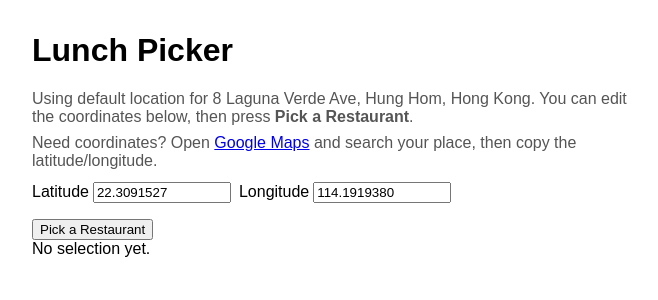
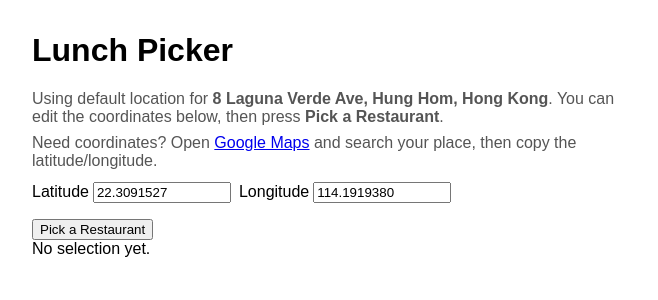
Before and after one commit to clpkc/test107, a React (Vite) app in the folder frontend/: page / in a window 1280 px wide. Shown: the top 300 px of the page, without its empty margins (308-966 px from the left). Built offline with nearby package versions, Linux system fonts and the light colour scheme.

Commit message:
commit all changes with message "feat: add default location for lunch picker"

```diff
--- a/frontend/src/pages/HomePage.tsx
+++ b/frontend/src/pages/HomePage.tsx
@@ -57,7 +57,7 @@ export function HomePage(): JSX.Element {
       <h1>Lunch Picker</h1>
 
       <p style={{ color: "#555", marginBottom: "0.5rem" }}>
-        Using default location for 8 Laguna Verde Ave, Hung Hom, Hong Kong.
+        Using default location for <strong>8 Laguna Verde Ave, Hung Hom, Hong Kong</strong>.
         You can edit the coordinates below, then press <strong>Pick a Restaurant</strong>.
       </p>
 
```
